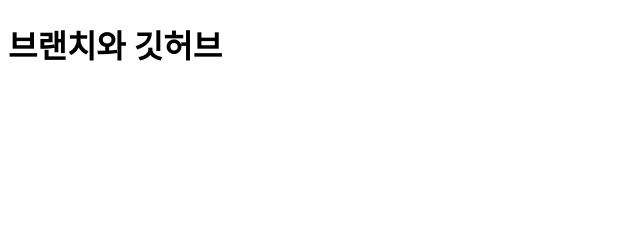
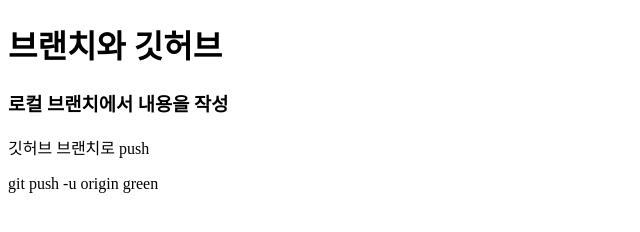
Before and after one commit to designUon/team-git-branch-test, a plain HTML site: page index.html in a window 1280 px wide. Shown: the whole page, without its empty margins (0-640 px from the left). Drawn offline with Linux system fonts and the light colour scheme.

Commit message:
green branch에서 내용 작성

```diff
--- a/index.html
+++ b/index.html
@@ -10,6 +10,9 @@
     <h1>브랜치와 깃허브</h1>
     <section>
         <!-- green에서 작성할 부분 -->
+        <h3>로컬 브랜치에서 내용을 작성</h3>
+        <p>깃허브 브랜치로 push</p>
+        <p>git push -u origin green</p>
     </section>
 </body>
 </html>
```
